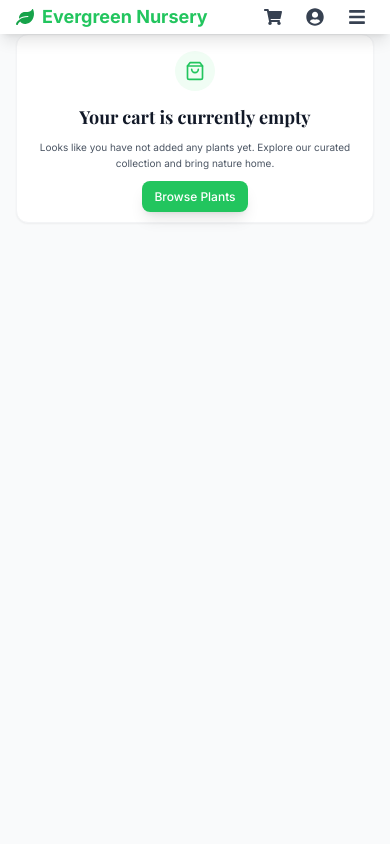
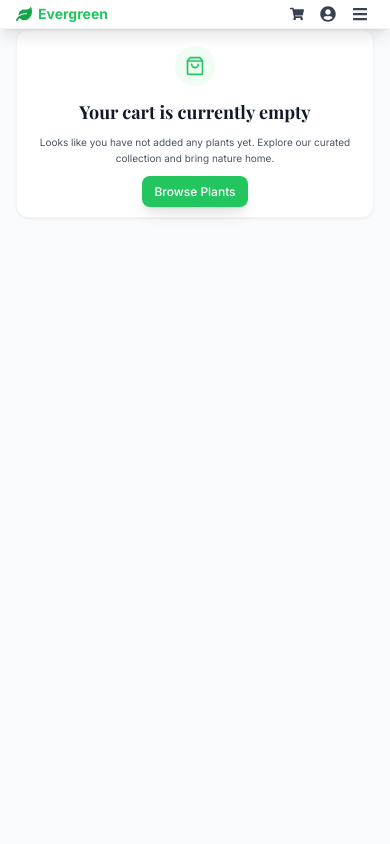
Before and after one commit to mrumarfarooqafridi/evergreenplant, a Next.js app in the folder client/: page /cart in a window 390 px wide. Shown: the top 844 px of the page. Built offline with nearby package versions, Linux system fonts and the light colour scheme.

Commit message:
Ultra professional enhancements: fix cart overflow, replace placeholder images, enhance header with backdrop blur, improve toasters with gradients, optimize SEO metadata

```diff
--- a/client/app/products/[id]/page.js
+++ b/client/app/products/[id]/page.js
@@ -65,7 +65,7 @@ export default function ProductDetails() {
         <div>
           <div className="mb-4">
             <Image
-              src={product.images[selectedImage] || "/placeholder.jpg"}
+              src={product.images[selectedImage] || "/plant-placeholder.svg"}
               alt={product.name}
               width={600}
               height={400}
--- a/client/components/ClientLayout.js
+++ b/client/components/ClientLayout.js
@@ -43,15 +43,31 @@ export default function ClientLayout({ children }) {
         toastOptions={{
           duration: 4000,
           style: {
-            background: "#363636",
-            color: "#fff",
+            background: "#ffffff",
+            color: "#1f2937",
             fontFamily: "var(--font-inter)",
+            fontSize: "14px",
+            borderRadius: "12px",
+            padding: "16px",
+            boxShadow:
+              "0 10px 15px -3px rgba(0, 0, 0, 0.1), 0 4px 6px -2px rgba(0, 0, 0, 0.05)",
+            border: "1px solid #e5e7eb",
           },
           success: {
             duration: 3000,
             iconTheme: {
               primary: "#22c55e",
               secondary: "#fff",
+            },
+            style: {
+              background: "linear-gradient(135deg, #22c55e 0%, #16a34a 100%)",
+              color: "#fff",
+              fontSize: "14px",
+              borderRadius: "12px",
+              padding: "16px",
+              boxShadow:
+                "0 10px 15px -3px rgba(34, 197, 94, 0.3), 0 4px 6px -2px rgba(34, 197, 94, 0.2)",
+              border: "none",
             },
           },
           error: {
@@ -60,7 +76,32 @@ export default function ClientLayout({ children }) {
               primary: "#ef4444",
               secondary: "#fff",
             },
+            style: {
+              background: "linear-gradient(135deg, #ef4444 0%, #dc2626 100%)",
+              color: "#fff",
+              fontSize: "14px",
+              borderRadius: "12px",
+              padding: "16px",
+              boxShadow:
+                "0 10px 15px -3px rgba(239, 68, 68, 0.3), 0 4px 6px -2px rgba(239, 68, 68, 0.2)",
+              border: "none",
+            },
           },
+          loading: {
+            style: {
+              background: "#ffffff",
+              color: "#1f2937",
+              fontSize: "14px",
+              borderRadius: "12px",
+              padding: "16px",
+              boxShadow:
+                "0 10px 15px -3px rgba(0, 0, 0, 0.1), 0 4px 6px -2px rgba(0, 0, 0, 0.05)",
+              border: "1px solid #e5e7eb",
+            },
+          },
+        }}
+        containerStyle={{
+          fontSize: "14px",
         }}
       />
     </>
--- a/client/components/Header.js
+++ b/client/components/Header.js
@@ -89,19 +89,20 @@ export default function Header() {
   };
 
   return (
-    <header className="bg-white shadow-lg sticky top-0 z-50">
-      <div className="container mx-auto px-5 sm:px-4 py-3 sm:py-5">
-        <div className="flex items-center justify-between gap-3">
+    <header className="bg-white/95 backdrop-blur-md shadow-lg sticky top-0 z-50 border-b border-gray-100">
+      <div className="container mx-auto px-3 sm:px-4 py-2 sm:py-3 md:py-4">
+        <div className="flex items-center justify-between gap-2 sm:gap-3">
           <Link
             href="/"
-            className="text-lg sm:text-xl md:text-2xl font-bold text-primary flex items-center gap-2 hover:text-secondary transition-colors shrink-0"
+            className="text-sm sm:text-base md:text-xl lg:text-2xl font-bold text-primary flex items-center gap-1.5 sm:gap-2 hover:text-secondary transition-colors shrink-0"
             onClick={closeMenus}
           >
-            <FaLeaf className="text-green-600" />
-            <span>Evergreen Nursery</span>
+            <FaLeaf className="text-green-600 w-4 h-4 sm:w-5 sm:h-5 md:w-6 md:h-6" />
+            <span className="hidden sm:inline">Evergreen Nursery</span>
+            <span className="sm:hidden">Evergreen</span>
           </Link>
 
-          <nav className="hidden lg:flex space-x-8">
+          <nav className="hidden lg:flex space-x-6 md:space-x-8">
             {[
               { href: "/", label: "Home" },
               { href: "/products", label: "Products" },
@@ -112,7 +113,7 @@ export default function Header() {
               <Link
                 key={item.href}
                 href={item.href}
-                className="text-gray-700 hover:text-primary transition-colors font-medium relative group"
+                className="text-sm md:text-base text-gray-700 hover:text-primary transition-colors font-medium relative group"
                 onClick={closeMenus}
               >
                 {item.label}
@@ -121,18 +122,18 @@ export default function Header() {
             ))}
           </nav>
 
-          <div className="flex items-center gap-2 sm:gap-4 shrink-0">
+          <div className="flex items-center gap-1 sm:gap-2 md:gap-4 shrink-0">
             <Link
               href="/cart"
-              className="relative p-2 hover:bg-gray-100 rounded-full transition-colors"
+              className="relative p-1.5 sm:p-2 hover:bg-gray-100 rounded-full transition-colors"
               onClick={closeMenus}
             >
-              <FaShoppingCart className="text-lg md:text-xl text-gray-700 hover:text-primary" />
+              <FaShoppingCart className="text-sm sm:text-base md:text-xl text-gray-700 hover:text-primary" />
               {cartCount > 0 && (
                 <motion.span
                   initial={{ scale: 0 }}
                   animate={{ scale: 1 }}
-                  className="absolute -top-2 -right-2 bg-red-500 text-white rounded-full text-xs px-2 py-1 min-w-[20px] text-center font-bold shadow-lg"
+                  className="absolute -top-1 -right-1 sm:-top-2 sm:-right-2 bg-gradient-to-r from-red-500 to-red-600 text-white rounded-full text-[10px] sm:text-xs px-1.5 sm:px-2 py-0.5 sm:py-1 min-w-[16px] sm:min-w-[20px] text-center font-bold shadow-lg"
                 >
                   {cartCount > 99 ? "99+" : cartCount}
                 </motion.span>
@@ -143,19 +144,19 @@ export default function Header() {
               <div className="relative">
                 <button
                   onClick={toggleUserMenu}
-                  className="flex items-center space-x-2 p-2 hover:bg-gray-100 rounded-full transition-colors"
+                  className="flex items-center space-x-1.5 sm:space-x-2 p-1.5 sm:p-2 hover:bg-gray-100 rounded-full transition-colors"
                   aria-label="User menu"
                 >
                   {user.avatarUrl ? (
                     <img
                       src={user.avatarUrl}
                       alt={user.name || "User"}
-                      className="w-8 h-8 rounded-full object-cover border border-gray-200"
+                      className="w-7 h-7 sm:w-8 sm:h-8 rounded-full object-cover border-2 border-gray-200"
                     />
                   ) : (
-                    <FaUserCircle className="text-lg md:text-xl text-gray-700" />
+                    <FaUserCircle className="text-base sm:text-lg md:text-xl text-gray-700" />
                   )}
-                  <span className="hidden md:block text-sm font-medium text-gray-700">
+                  <span className="hidden md:block text-xs sm:text-sm font-medium text-gray-700">
                     {user.name || user.email}
                   </span>
                 </button>
@@ -167,41 +168,43 @@ export default function Header() {
                       animate={{ opacity: 1, y: 0, scale: 1 }}
                       exit={{ opacity: 0, y: -10, scale: 0.95 }}
                       transition={{ duration: 0.2 }}
-                      className="absolute right-0 mt-3 w-56 bg-white rounded-xl shadow-xl border border-gray-200 z-50 overflow-hidden"
+                      className="absolute right-0 mt-2 sm:mt-3 w-48 sm:w-56 bg-white rounded-xl shadow-2xl border border-gray-100 z-50 overflow-hidden"
                     >
                       <div className="py-2">
-                        <div className="px-4 py-3 border-b border-gray-100">
-                          <p className="text-sm font-medium text-gray-900">
+                        <div className="px-3 sm:px-4 py-2 sm:py-3 border-b border-gray-100 bg-gradient-to-r from-green-50 to-emerald-50">
+                          <p className="text-xs sm:text-sm font-semibold text-gray-900">
                             {user.name || "User"}
                           </p>
-                          <p className="text-xs text-gray-500">{user.email}</p>
+                          <p className="text-[10px] sm:text-xs text-gray-600">
+                            {user.email}
+                          </p>
                         </div>
 
                         <Link
                           href="/profile"
-                          className="flex items-center px-4 py-3 text-sm text-gray-700 hover:bg-gray-50 transition-colors"
+                          className="flex items-center px-3 sm:px-4 py-2 sm:py-3 text-xs sm:text-sm text-gray-700 hover:bg-green-50 transition-colors"
                           onClick={closeMenus}
                         >
-                          <FaUserCircle className="mr-3 text-gray-400" />
+                          <FaUserCircle className="mr-2 sm:mr-3 text-gray-400" />
                           Profile
                         </Link>
 
                         <Link
                           href="/orders"
-                          className="flex items-center px-4 py-3 text-sm text-gray-700 hover:bg-gray-50 transition-colors"
+                          className="flex items-center px-3 sm:px-4 py-2 sm:py-3 text-xs sm:text-sm text-gray-700 hover:bg-green-50 transition-colors"
                           onClick={closeMenus}
                         >
-                          <FaClipboardList className="mr-3 text-gray-400" />
+                          <FaClipboardList className="mr-2 sm:mr-3 text-gray-400" />
                           Orders
                         </Link>
 
                         {user.role === "admin" && (
                           <Link
                             href="/admin"
-                            className="flex items-center px-4 py-3 text-sm text-gray-700 hover:bg-gray-50 transition-colors"
+                            className="flex items-center px-3 sm:px-4 py-2 sm:py-3 text-xs sm:text-sm text-gray-700 hover:bg-green-50 transition-colors"
                             onClick={closeMenus}
                           >
-                            <FaCog className="mr-3 text-gray-400" />
+                            <FaCog className="mr-2 sm:mr-3 text-gray-400" />
                             Admin Panel
                           </Link>
                         )}
@@ -209,9 +212,9 @@ export default function Header() {
                         <div className="border-t border-gray-100 mt-2">
                           <button
                             onClick={logout}
-                            className="flex items-center w-full px-4 py-3 text-sm text-red-600 hover:bg-red-50 transition-colors"
+                            className="flex items-center w-full px-3 sm:px-4 py-2 sm:py-3 text-xs sm:text-sm text-red-600 hover:bg-red-50 transition-colors"
                           >
-                            <FaSignOutAlt className="mr-3" />
+                            <FaSignOutAlt className="mr-2 sm:mr-3" />
                             Logout
                           </button>
                         </div>
@@ -224,18 +227,18 @@ export default function Header() {
               <>
                 <Link
                   href="/login"
-                  className="sm:hidden relative p-2 hover:bg-gray-100 rounded-full transition-colors"
+                  className="sm:hidden relative p-1.5 hover:bg-gray-100 rounded-full transition-colors"
                   onClick={closeMenus}
                   aria-label="Login"
                 >
-                  <FaUserCircle className="text-lg text-gray-700 hover:text-primary" />
+                  <FaUserCircle className="text-base text-gray-700 hover:text-primary" />
                 </Link>
                 <Link
                   href="/login"
-                  className="btn-primary hidden sm:flex items-center space-x-2"
+                  className="btn-primary hidden sm:flex items-center space-x-1.5 sm:space-x-2 px-3 sm:px-4 py-1.5 sm:py-2 text-xs sm:text-sm"
                   onClick={closeMenus}
                 >
-                  <FaUser className="text-sm" />
+                  <FaUser className="text-xs sm:text-sm" />
                   <span>Login</span>
                 </Link>
               </>
@@ -243,13 +246,13 @@ export default function Header() {
 
             <button
               onClick={() => setIsOpen(!isOpen)}
-              className="lg:hidden p-2 hover:bg-gray-100 rounded-lg transition-colors"
+              className="lg:hidden p-1.5 sm:p-2 hover:bg-gray-100 rounded-lg transition-colors"
               aria-label="Toggle menu"
             >
               {isOpen ? (
-                <FaTimes className="text-lg" />
+                <FaTimes className="text-base sm:text-lg" />
               ) : (
-                <FaBars className="text-lg" />
+                <FaBars className="text-base sm:text-lg" />
               )}
             </button>
           </div>
@@ -262,9 +265,9 @@ export default function Header() {
               animate={{ opacity: 1, height: "auto" }}
               exit={{ opacity: 0, height: 0 }}
               transition={{ duration: 0.3 }}
-              className="lg:hidden mt-4 pb-4 border-t border-gray-200 pt-4 overflow-hidden"
+              className="lg:hidden mt-3 sm:mt-4 pb-3 sm:pb-4 border-t border-gray-200 pt-3 sm:pt-4 overflow-hidden"
             >
-              <div className="flex flex-col space-y-3">
+              <div className="flex flex-col space-y-2 sm:space-y-3">
                 {[
                   { href: "/", label: "Home" },
                   { href: "/products", label: "Products" },
@@ -276,11 +279,11 @@ export default function Header() {
                     key={item.href}
                     initial={{ opacity: 0, x: -20 }}
                     animate={{ opacity: 1, x: 0 }}
-                    transition={{ delay: index * 0.1 }}
+                    transition={{ delay: index * 0.05 }}
                   >
                     <Link
                       href={item.href}
-                      className="block py-2 text-gray-700 hover:text-primary transition-colors font-medium"
+                      className="block py-1.5 sm:py-2 text-sm sm:text-base text-gray-700 hover:text-primary transition-colors font-medium"
                       onClick={closeMenus}
                     >
                       {item.label}
@@ -292,14 +295,14 @@ export default function Header() {
                   <motion.div
                     initial={{ opacity: 0, x: -20 }}
                     animate={{ opacity: 1, x: 0 }}
-                    transition={{ delay: 0.5 }}
+                    transition={{ delay: 0.25 }}
                   >
                     <Link
                       href="/login"
-                      className="btn-primary inline-flex items-center space-x-2 mt-2"
+                      className="btn-primary inline-flex items-center space-x-1.5 sm:space-x-2 mt-2 px-4 sm:px-6 py-2 sm:py-3 text-xs sm:text-sm"
                       onClick={closeMenus}
                     >
-                      <FaUser className="text-sm" />
+                      <FaUser className="text-xs sm:text-sm" />
                       <span>Login</span>
                     </Link>
                   </motion.div>
--- a/client/components/ProductCard.js
+++ b/client/components/ProductCard.js
@@ -56,7 +56,7 @@ export default function ProductCard({
         <div className="relative h-15 sm:h-56 md:h-64 bg-gray-100 overflow-hidden rounded-t-xl">
           <div className="w-full h-full flex items-center justify-center p-1">
             <Image
-              src={product.images?.[0] || "/placeholder.jpg"}
+              src={product.images?.[0] || "/plant-placeholder.svg"}
               alt={product.name}
               width={60}
               height={60}
--- a/client/components/ProductModal.js
+++ b/client/components/ProductModal.js
@@ -22,7 +22,7 @@ export default function ProductModal({
 
   if (!isOpen || !product) return null;
 
-  const images = product.images || ["/placeholder.jpg"];
+  const images = product.images || ["/plant-placeholder.svg"];
 
   const handlePrevImage = () => {
     setCurrentImageIndex((prev) => (prev === 0 ? images.length - 1 : prev - 1));
@@ -75,7 +75,7 @@ export default function ProductModal({
                 className="relative bg-gray-100 rounded-lg sm:rounded-xl overflow-hidden h-48 sm:h-64 md:h-96"
               >
                 <Image
-                  src={images[currentImageIndex] || "/placeholder.jpg"}
+                  src={images[currentImageIndex] || "/plant-placeholder.svg"}
                   alt={`${product.name} - Image ${currentImageIndex + 1}`}
                   fill
                   className="object-cover"
@@ -110,7 +110,7 @@ export default function ProductModal({
                         }`}
                       >
                         <Image
-                          src={img || "/placeholder.jpg"}
+                          src={img || "/plant-placeholder.svg"}
                           alt={`Thumbnail ${index + 1}`}
                           fill
                           className="object-cover rounded-lg"
```
Also changed, not shown: client/app/cart/page.js (+44 -30 lines), client/app/layout.js (+15 -25 lines).
